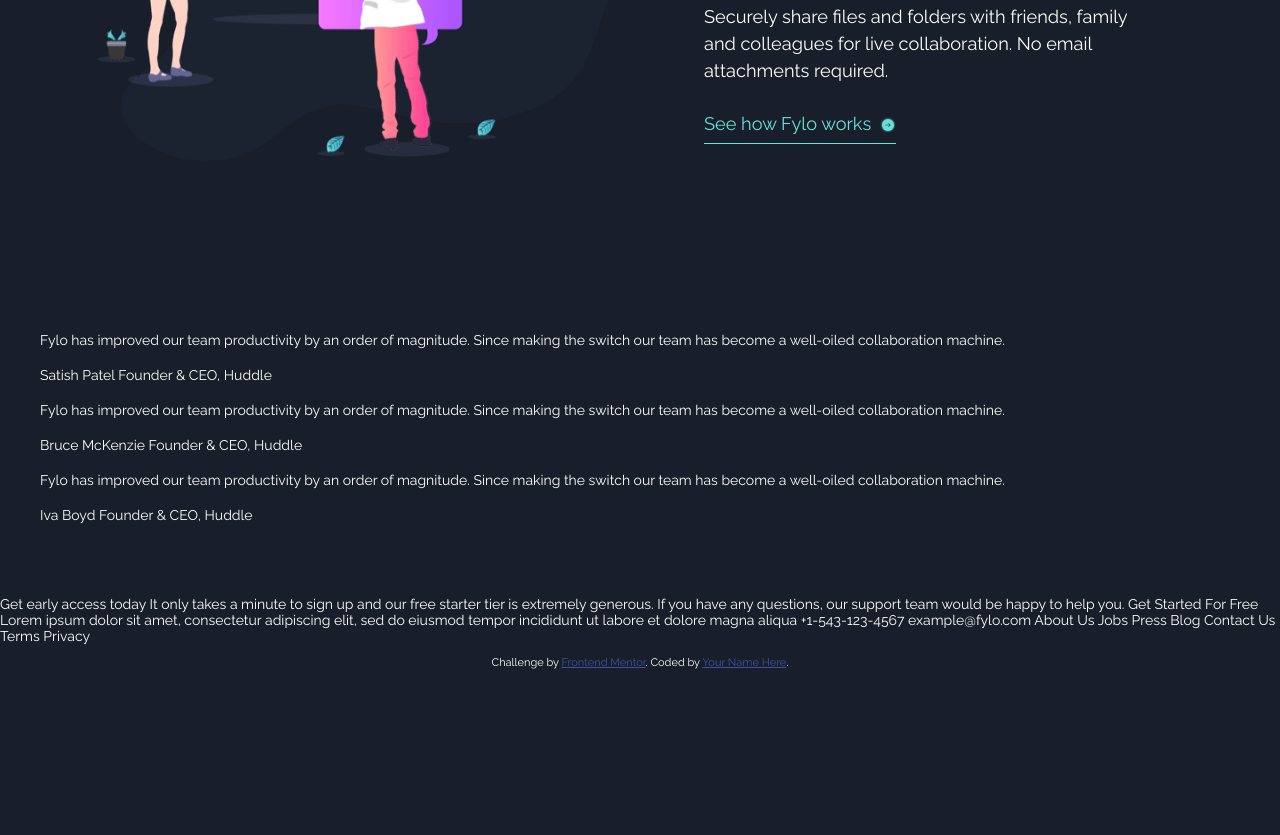
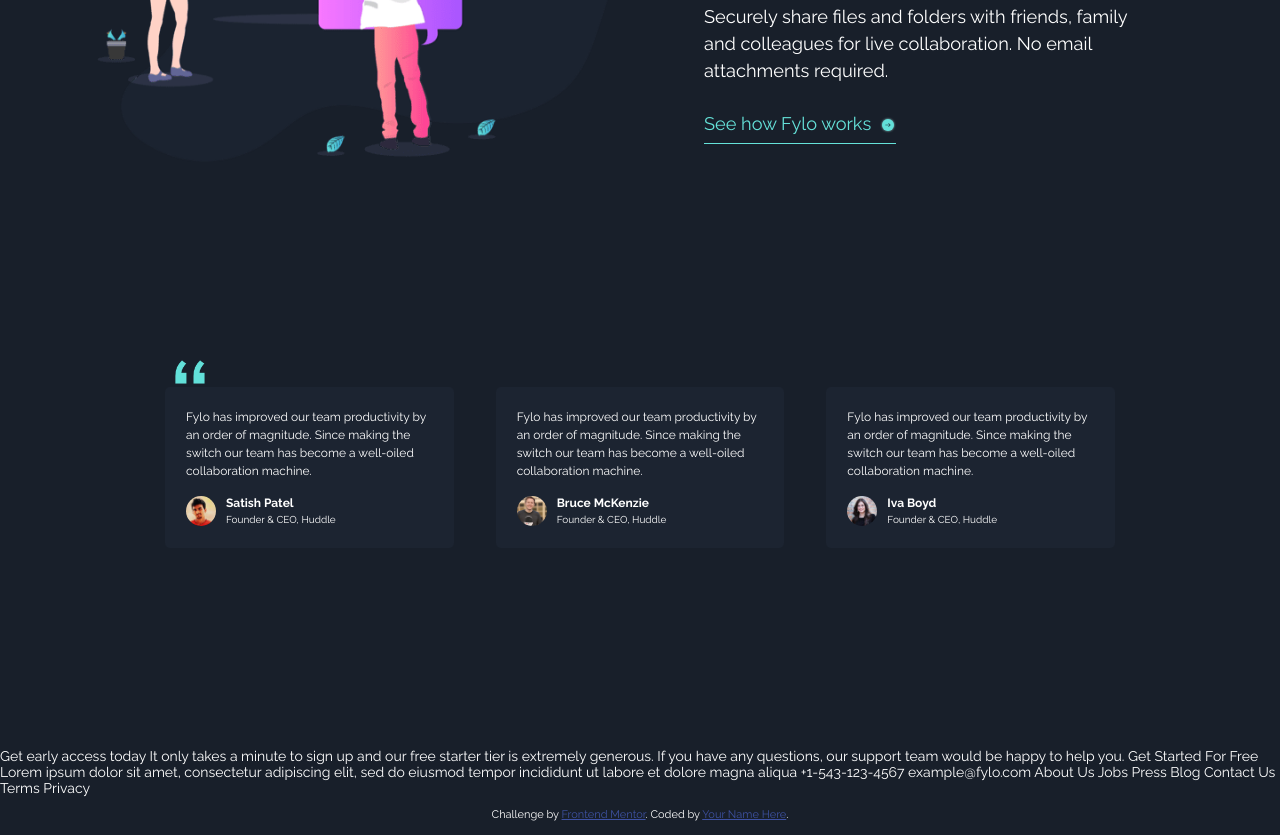
Before and after one commit to CitlalliDMG/fylo_landign_challenge, a plain HTML site: page index.html in a window 1280 px wide. Shown: the part 1814-2649 px from the top of the page. Before the commit the page ends 2496 px from the top, so only its background shows below. Drawn offline with Linux system fonts and the light colour scheme.

Commit message:
[update] gives styles to testimonials section

```diff
--- a/css/styles.css
+++ b/css/styles.css
@@ -138,8 +138,51 @@ p {
 }
 
 .testimonials {
-  padding: 0 40px;
+  padding: 0 29px;
   margin: 5em 0;
+}
+
+.quotes {
+  width: 30px;
+  padding-left: 10px;
+}
+
+.container {
+  display: grid;
+  grid-template-columns: 1fr;
+  grid-row-gap: 2em;
+}
+
+.card {
+  background-color: var(--dark-blue-email);
+  border-radius: 5px;
+  padding: 1.5em;
+}
+
+.card p {
+  font-size: 12px;
+  margin: 0;
+}
+
+.autor {
+  margin-top: 1em;
+  display: grid;
+  grid-template-columns: 40px 1fr;
+  align-items: center;
+}
+
+.name {
+  font-weight: bold;
+}
+
+.card .charge {
+  font-size: 10px;
+}
+
+.profile-image {
+  width: 30px;
+  height: 30px;
+  border-radius: 30px;
 }
 
 .attribution {
@@ -162,6 +205,10 @@ p {
 
   .content {
     padding: 0 50px;
+  }
+
+  .testimonials {
+    padding: 0 80px;
   }
 }
 
@@ -231,4 +278,18 @@ p {
     font-size: 1.3em;
     max-width: 650px;
   }
+
+  .testimonials {
+    max-width: 950px;
+    margin: 100px auto 200px;
+  }
+
+  .container {
+    grid-template-columns: repeat(3, 1fr);
+    grid-column-gap: 3em;
+  }
+
+  .card {
+    max-width: 300px;
+  }
 }
--- a/index.html
+++ b/index.html
@@ -111,35 +111,74 @@
       </div>
     </section>
     <section class="testimonials">
+      <img src="images/bg-quotes.png" alt="testimonials" class="quotes" />
+      <div class="container">
         <div class="card">
-        <p class="testimony">
+          <p>
             Fylo has improved our team productivity by an order of magnitude.
-          Since making the switch our team has become a well-oiled collaboration
-          machine.
+            Since making the switch our team has become a well-oiled
+            collaboration machine.
           </p>
-        <p class="autor">
-          Satish Patel Founder & CEO, Huddle
+          <div class="autor">
+            <img
+              src="images/profile-1.jpg"
+              alt="first testimonial"
+              class="profile-image"
+            />
+            <div>
+              <p class="name">
+                Satish Patel
+              </p>
+              <p class="charge">
+                Founder & CEO, Huddle
               </p>
             </div>
+          </div>
+        </div>
         <div class="card">
-        <p class="testimony">
+          <p>
             Fylo has improved our team productivity by an order of magnitude.
-          Since making the switch our team has become a well-oiled collaboration
-          machine.
+            Since making the switch our team has become a well-oiled
+            collaboration machine.
           </p>
-        <p class="autor">
-          Bruce McKenzie Founder & CEO, Huddle
+          <div class="autor">
+            <img
+              src="images/profile-2.jpg"
+              alt="second testimonial"
+              class="profile-image"
+            />
+            <div>
+              <p class="name">
+                Bruce McKenzie
+              </p>
+              <p class="charge">
+                Founder & CEO, Huddle
               </p>
             </div>
+          </div>
+        </div>
         <div class="card">
-        <p class="testimony">
+          <p>
             Fylo has improved our team productivity by an order of magnitude.
-          Since making the switch our team has become a well-oiled collaboration
-          machine.
+            Since making the switch our team has become a well-oiled
+            collaboration machine.
           </p>
-        <p class="autor">
-          Iva Boyd Founder & CEO, Huddle
+          <div class="autor">
+            <img
+              src="images/profile-3.jpg"
+              alt="third testimonial"
+              class="profile-image"
+            />
+            <div>
+              <p class="name">
+                Iva Boyd
               </p>
+              <p class="charge">
+                Founder & CEO, Huddle
+              </p>
+            </div>
+          </div>
+        </div>
       </div>
     </section>
     <section>
```
Lines whose indentation alone changed are shown as unchanged.
